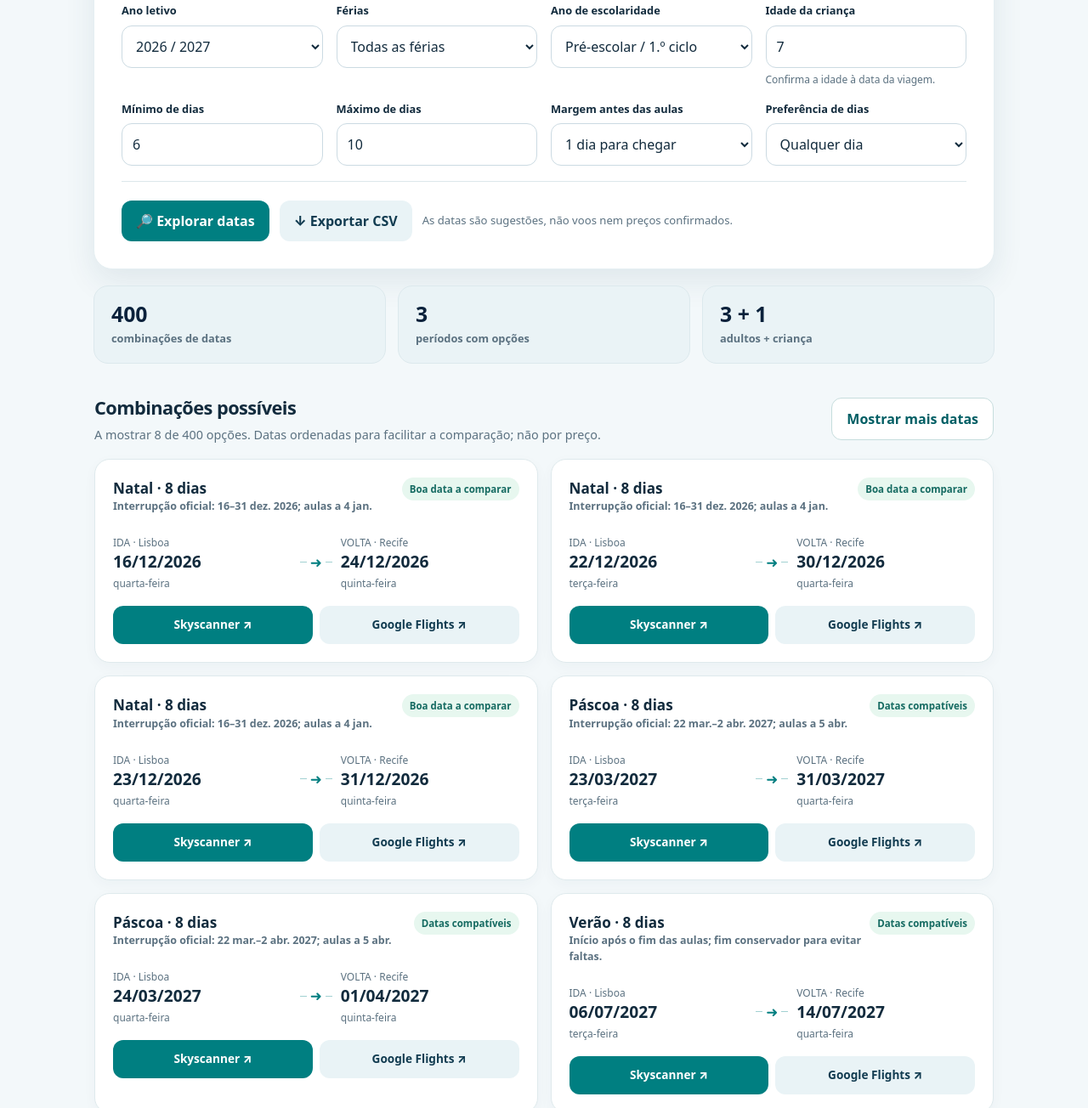
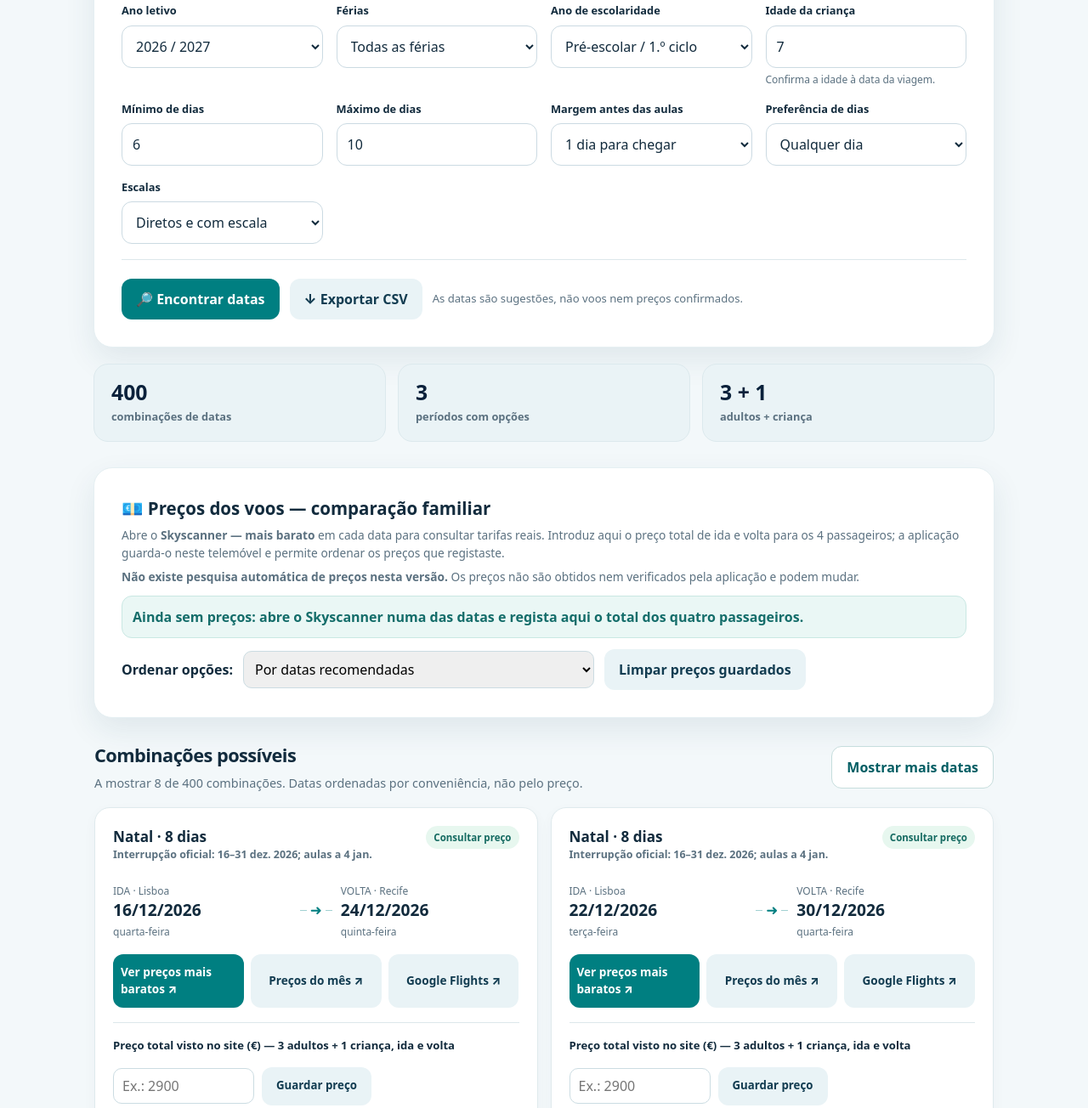
Before and after one commit to Fdorotea1/voos-recife-ferias, a plain HTML site: page index.html in a window 1280 px wide. Shown: the part 556-1860 px from the top of the page at 85% size. Drawn offline with Linux system fonts and the light colour scheme.

Commit message:
Adicionar pesquisa Skyscanner ordenada por preço e comparador de preços registados

```diff
--- a/index.html
+++ b/index.html
@@ -39,7 +39,7 @@ h1{font-size:clamp(2rem,5vw,3.8rem);line-height:1.12;max-width:760px;margin:12px
 .notice{display:flex;gap:11px;align-items:flex-start;background:#fff8ed;border-left:4px solid #dc9a42;border-radius:10px;padding:14px 17px;color:#6c4c1e;font-size:.88rem;margin:22px 0}.notice b{color:#493412}
 .empty{padding:28px 20px;background:white;text-align:center;border:1px dashed #bfd0d8;border-radius:17px}.empty h3{margin:0 0 6px}.empty p{color:var(--muted);margin:0}
 .footer{border-top:1px solid var(--line);margin-top:35px;padding:23px 2px;color:var(--muted);font-size:.8rem}.footer a{text-decoration:underline}.footer p{margin:8px 0}
-.sr{position:absolute!important;width:1px;height:1px;padding:0;margin:-1px;overflow:hidden;clip:rect(0,0,0,0);white-space:nowrap;border:0}
+.price-actions{display:flex;gap:9px;align-items:center;flex-wrap:wrap;margin-top:15px}.price-actions input{max-width:200px;min-width:120px;border:1px solid #cbdce2;border-radius:10px;min-height:42px;padding:8px 10px}.price-actions button{font-size:.83rem}.price-register{border-top:1px solid #dce7eb;margin-top:17px;padding-top:13px}.price-register label{font-size:.82rem;font-weight:800}.price-register small{display:block;color:var(--muted);font-size:.74rem;margin-top:8px}.price-note{background:#eaf7f5;border:1px solid #c9e8e3;color:#146d6a;border-radius:12px;padding:12px;margin:12px 0;font-weight:800}.compare-section{margin-bottom:22px}.compare-section h2{margin:0;font-size:1.28rem}.compare-section p{color:var(--muted);font-size:.86rem;margin:7px 0}.compare-actions{display:flex;gap:12px;align-items:center;flex-wrap:wrap;margin-top:13px}.compare-actions select{border:1px solid #cbdce2;border-radius:10px;padding:9px;max-width:100%}.sr{position:absolute!important;width:1px;height:1px;padding:0;margin:-1px;overflow:hidden;clip:rect(0,0,0,0);white-space:nowrap;border:0}
 @media(max-width:850px){.form-grid{grid-template-columns:repeat(2,minmax(0,1fr))}.header{padding-bottom:70px}.hero{margin-top:38px}.badge{font-size:.7rem}.wrap{margin-top:-38px}}
 @media(max-width:600px){.header{padding:17px 17px 68px}.hero{margin-top:32px}.hero p{font-size:.91rem}.nav{align-items:flex-start}.brand{font-size:.82rem}.badge{max-width:115px;line-height:1.3}.wrap{padding:0 12px}.panel{border-radius:17px;padding:18px}.section-head{display:block}.pill{display:inline-block;margin-top:10px}.form-grid{gap:13px}.field label{font-size:.75rem}.field select,.field input{font-size:.92rem;padding:10px 8px}.stats{grid-template-columns:repeat(3,1fr);gap:6px}.stat{padding:12px 8px}.stat b{font-size:1.15rem}.stat span{font-size:.69rem}.cards{grid-template-columns:1fr}.card{padding:18px}.results h2{font-size:1.2rem}.route{font-size:.8rem}}
 @media(prefers-reduced-motion:reduce){*{scroll-behavior:auto!important;transition:none!important}}
@@ -47,7 +47,7 @@ h1{font-size:clamp(2rem,5vw,3.8rem);line-height:1.12;max-width:760px;margin:12px
 </head>
 <body>
 <header class="header">
-  <div class="nav"><div class="brand"><i aria-hidden="true">✈</i><span>VOOS · FÉRIAS ESCOLARES</span></div><span class="badge">100% sem preços fictícios</span></div>
+  <div class="nav"><div class="brand"><i aria-hidden="true">✈</i><span>VOOS · FÉRIAS ESCOLARES</span></div><span class="badge">Comparação de preços</span></div>
   <div class="hero"><div class="eyebrow">Planeador familiar de viagens</div><h1>De Lisboa para <em>Recife</em>, sem faltar às aulas.</h1><p>Descobre combinações de datas durante as férias escolares em Portugal continental. Depois, compara as tarifas reais nas plataformas de voos.</p><div class="route"><span>LIS</span><span aria-hidden="true">⇄</span><span>REC</span><small>· ida e volta</small></div></div>
 </header>
 <main class="wrap">
@@ -63,13 +63,21 @@ h1{font-size:clamp(2rem,5vw,3.8rem);line-height:1.12;max-width:760px;margin:12px
    <div class="field"><label for="maxDays">Máximo de dias</label><input id="maxDays" type="number" min="3" max="10" value="10" inputmode="numeric"></div>
    <div class="field"><label for="buffer">Margem antes das aulas</label><select id="buffer"><option value="1">1 dia para chegar</option><option value="2">2 dias de segurança</option><option value="3">3 dias de segurança</option></select></div>
    <div class="field"><label for="daypref">Preferência de dias</label><select id="daypref"><option value="all">Qualquer dia</option><option value="midweek">Ida e volta em dias úteis</option><option value="weekend">Partida ao fim de semana</option></select></div>
+   <div class="field"><label for="direct">Escalas</label><select id="direct"><option value="all">Diretos e com escala</option><option value="true">Apenas voos diretos</option></select></div>
   </div>
-  <div class="action-bar"><button type="submit" class="btn">🔎 Explorar datas</button><button type="button" id="export" class="btn secondary">↓ Exportar CSV</button><span class="hint">As datas são sugestões, não voos nem preços confirmados.</span></div>
+  <div class="action-bar"><button type="submit" class="btn">🔎 Encontrar datas</button><button type="button" id="export" class="btn secondary">↓ Exportar CSV</button><span class="hint">As datas são sugestões, não voos nem preços confirmados.</span></div>
   </form>
  </section>
  <div id="stats" class="stats" aria-live="polite"></div>
+ <section class="panel compare-section" aria-labelledby="prices-title">
+  <h2 id="prices-title">💶 Preços dos voos — comparação familiar</h2>
+  <p>Abre o <b>Skyscanner — mais barato</b> em cada data para consultar tarifas reais. Introduz aqui o preço total de ida e volta para os 4 passageiros; a aplicação guarda-o neste telemóvel e permite ordenar os preços que registaste.</p>
+  <p><b>Não existe pesquisa automática de preços nesta versão.</b> Os preços não são obtidos nem verificados pela aplicação e podem mudar.</p>
+  <div id="price-summary" class="price-note" aria-live="polite">Ainda não há preços registados.</div>
+  <div class="compare-actions"><label for="sortResults"><b>Ordenar opções:</b></label><select id="sortResults"><option value="dates">Por datas recomendadas</option><option value="price">Pelos preços introduzidos (mais baratos primeiro)</option></select><button type="button" id="clearPrices" class="btn secondary">Limpar preços guardados</button></div>
+ </section>
  <section class="results" aria-labelledby="results-title"><div class="results-top"><div><h2 id="results-title">Combinações possíveis</h2><p class="sub" id="result-message"></p></div><button type="button" id="more" class="btn outline" hidden>Mostrar mais datas</button></div><div id="cards" class="cards"></div></section>
- <div class="notice"><span aria-hidden="true">ℹ️</span><div><b>Importante:</b> o voo de regresso Recife → Lisboa chega muitas vezes no dia seguinte. A aplicação reserva pelo menos um dia para essa chegada, mas é indispensável confirmar o horário final, as escalas, a bagagem e o calendário concreto da escola antes de comprar. As plataformas externas podem exigir que confirmes os passageiros e o filtro de voos diretos.</div></div>
+ <div class="notice"><span aria-hidden="true">ℹ️</span><div><b>Importante:</b> o voo de regresso Recife → Lisboa chega muitas vezes no dia seguinte. A aplicação reserva pelo menos um dia para essa chegada, mas é indispensável confirmar o horário final, as escalas, a bagagem e o calendário concreto da escola antes de comprar. As plataformas externas podem exigir que confirmes os passageiros e os filtros. O preço introduzido é uma anotação tua, não uma cotação automática.</div></div>
  <footer class="footer"><p><b>Fonte escolar:</b> <a href="https://diariodarepublica.pt/dr/detalhe/despacho/8368-2024-873447631" target="_blank" rel="noopener">Despacho n.º 8368/2024, Diário da República</a>, com as alterações posteriores. Escolas com organização semestral ou ajustamentos locais podem ter datas diferentes.</p><p>Férias de verão de 2028: por prudência, a pesquisa termina em agosto, porque o calendário de início de 2028/2029 ainda não está incluído nesta aplicação. Não apresentamos preços simulados nem garantimos disponibilidade.</p></footer>
 </main>
 <script>
@@ -100,25 +108,63 @@ function fmt(x){return new Intl.DateTimeFormat('pt-PT',{day:'2-digit',month:'sho
 function wd(x){return new Intl.DateTimeFormat('pt-PT',{weekday:'long'}).format(x)}
 function weekday(x){var w=x.getDay();return w>=1 && w<=5}
 function value(id){return $(id).value}
-function querySkyscanner(r){var s=function(x){return iso(x).slice(2).replace(/-/g,'')};var url='https://www.skyscanner.pt/transporte/voos/lis/rec/'+s(r.out)+'/'+s(r.back)+'/?adultsv2=3&childrenv2='+encodeURIComponent(value('age'))+'&cabinclass=economy&rtn=1';return url}
+function querySkyscanner(r){
+ var q=new URLSearchParams({origin:'LIS',destination:'REC',outboundDate:iso(r.out),inboundDate:iso(r.back),adultsv2:'3',childrenv2:value('age'),cabinclass:'economy',sortby:'cheapest',currency:'EUR',market:'PT',locale:'pt-PT'});
+ if(value('direct')==='true')q.set('preferDirects','true');
+ return 'https://www.skyscanner.net/g/referrals/v1/flights/day-view/?'+q.toString();
+}
+function querySkyscannerMonth(r){
+ var q=new URLSearchParams({origin:'LIS',destination:'REC',oym:iso(r.out).slice(0,7),iym:iso(r.back).slice(0,7),selectedoday:String(r.out.getDate()),selectediday:String(r.back.getDate()),adultsv2:'3',childrenv2:value('age'),rtn:'1',currency:'EUR',market:'PT',locale:'pt-PT'});
+ if(value('direct')==='true')q.set('preferDirects','true');
+ return 'https://www.skyscanner.net/g/referrals/v1/flights/calendar-month-view/?'+q.toString();
+}
 function queryGoogle(r){var text='Voos ida e volta LIS REC partida '+iso(r.out)+' regresso '+iso(r.back)+' para 3 adultos e 1 criança com '+value('age')+' anos';return 'https://www.google.com/travel/flights?hl=pt-PT&q='+encodeURIComponent(text)}
 function getPeriods(){var year=value('year'), grade=value('grade'), months=YEAR[year].map(function(x){return Object.assign({},x)});var summer=SUMMER[year];months.push({id:'verao',name:'Verão',start:summer[grade],end:summer.end,official:'Início após o fim das aulas; fim conservador para evitar faltas.'});return months.filter(function(x){return value('holiday')==='all'||x.id===value('holiday')})}
 function check(){var min=Number(value('minDays')),max=Number(value('maxDays')),age=Number(value('age'));if(!Number.isInteger(min)||!Number.isInteger(max)||min<3||max>10||max<min){alert('Seleciona uma duração válida entre 3 e 10 dias (máximo ≥ mínimo).');return false}if(!Number.isInteger(age)||age<2||age>17){alert('A idade da criança deve estar entre 2 e 17 anos.');return false}return true}
 function makeRows(){rows=[];var daysMin=Number(value('minDays')),daysMax=Number(value('maxDays')),buffer=Number(value('buffer')),choice=value('daypref');var today=d(iso(new Date()));getPeriods().forEach(function(p){var from=d(p.start),to=d(p.end);for(var depart=new Date(from.getTime());depart<=to;depart=add(depart,1)){if(depart<today)continue;for(var nights=daysMin;nights<=daysMax;nights++){var back=add(depart,nights);if(add(back,buffer)>to)continue;if(choice==='midweek'&&(!weekday(depart)||!weekday(back)))continue;if(choice==='weekend'&&![0,6].includes(depart.getDay()))continue;var mid=(weekday(depart)&&weekday(back))?0:1;rows.push({out:depart,back:back,days:nights,period:p,score:mid*50+Math.abs(nights-8)*2+((depart.getDay()===2||depart.getDay()===3)?0:1)})}}});rows.sort(function(a,b){return a.score-b.score||a.out-b.out||a.days-b.days})}
-function card(r,i){var best=i<3;var el=document.createElement('article');el.className='card';
- el.innerHTML='<div class="card-top"><div><strong>'+r.period.name+' · '+r.days+' dias</strong><div class="meta">'+r.period.official+'</div></div><span class="chip">'+(best?'Boa data a comparar':'Datas compatíveis')+'</span></div>'+
+function priceKey(r){return iso(r.out)+'_'+iso(r.back)+'_'+value('age')+'_'+value('direct')}
+var prices={};try{prices=JSON.parse(localStorage.getItem('lrx_prices_v1')||'{}')||{}}catch(e){prices={}}
+function getPrice(r){var p=prices[priceKey(r)];return p&&Number.isFinite(Number(p.amount))&&Number(p.amount)>0?Number(p.amount):null}
+function money(n){return new Intl.NumberFormat('pt-PT',{style:'currency',currency:'EUR',maximumFractionDigits:2}).format(n)}
+function card(r,i){
+ var amount=getPrice(r),key=priceKey(r),el=document.createElement('article');el.className='card';
+ el.innerHTML='<div class="card-top"><div><strong>'+r.period.name+' · '+r.days+' dias</strong><div class="meta">'+r.period.official+'</div></div><span class="chip">'+(amount!==null?'Preço anotado: '+money(amount):'Consultar preço')+'</span></div>'+
  '<div class="timeline"><div class="point"><small>IDA · Lisboa</small><b>'+fmt(r.out)+'</b><small>'+wd(r.out)+'</small></div><div class="arrow" aria-hidden="true">➜</div><div class="point"><small>VOLTA · Recife</small><b>'+fmt(r.back)+'</b><small>'+wd(r.back)+'</small></div></div>'+
- '<div class="card-buttons"><a class="btn" href="'+querySkyscanner(r)+'" target="_blank" rel="noopener noreferrer">Skyscanner ↗</a><a class="btn secondary" href="'+queryGoogle(r)+'" target="_blank" rel="noopener noreferrer">Google Flights ↗</a></div>';
- return el}
-function render(){var cards=$('cards');cards.replaceChildren();var list=rows.slice(0,visible);list.forEach(function(r,i){cards.appendChild(card(r,i))});$('more').hidden=rows.length<=visible;var holidays=Array.from(new Set(rows.map(function(r){return r.period.name}))).length;$('stats').innerHTML='<div class="stat"><b>'+rows.length+'</b><span>combinações de datas</span></div><div class="stat"><b>'+holidays+'</b><span>períodos com opções</span></div><div class="stat"><b>3 + 1</b><span>adultos + criança</span></div>';
- $('result-message').textContent=rows.length?'A mostrar '+list.length+' de '+rows.length+' opções. Datas ordenadas para facilitar a comparação; não por preço.':'Sem datas compatíveis com estes filtros.';
+ '<div class="card-buttons"><a class="btn" href="'+querySkyscanner(r)+'" target="_blank" rel="noopener noreferrer">Ver preços mais baratos ↗</a><a class="btn secondary" href="'+querySkyscannerMonth(r)+'" target="_blank" rel="noopener noreferrer">Preços do mês ↗</a><a class="btn secondary" href="'+queryGoogle(r)+'" target="_blank" rel="noopener noreferrer">Google Flights ↗</a></div>'+
+ '<div class="price-register"><label for="price-'+key+'">Preço total visto no site (€) — 3 adultos + 1 criança, ida e volta</label><div class="price-actions"><input id="price-'+key+'" type="number" min="1" max="100000" step="0.01" inputmode="decimal" placeholder="Ex.: 2900" value="'+(amount===null?'':amount)+'" aria-label="Preço familiar total em euros"><button type="button" class="btn secondary" data-save="'+key+'">Guardar preço</button></div><small>Valor guardado apenas neste dispositivo, sem verificação automática. Confirma sempre a tarifa final.</small></div>';
+ return el;
+}
+function render(){
+ var list=rows.slice();if(value('sortResults')==='price'){list.sort(function(a,b){var pa=getPrice(a),pb=getPrice(b);return (pa===null?Infinity:pa)-(pb===null?Infinity:pb)||a.out-b.out})}
+ var cards=$('cards');cards.replaceChildren();list.slice(0,visible).forEach(function(r,i){cards.appendChild(card(r,i))});
+ $('more').hidden=list.length<=visible;
+ var holidays=Array.from(new Set(rows.map(function(r){return r.period.name}))).length;
+ $('stats').innerHTML='<div class="stat"><b>'+rows.length+'</b><span>combinações de datas</span></div><div class="stat"><b>'+holidays+'</b><span>períodos com opções</span></div><div class="stat"><b>3 + 1</b><span>adultos + criança</span></div>';
+ var entered=rows.map(function(r){return {r:r,p:getPrice(r)}}).filter(function(x){return x.p!==null}).sort(function(a,b){return a.p-b.p});
+ $('price-summary').textContent=entered.length?'Melhor preço inserido: '+money(entered[0].p)+' para ida '+fmt(entered[0].r.out)+' e volta '+fmt(entered[0].r.back)+' · '+entered.length+' combinações com preço registado.':'Ainda sem preços: abre o Skyscanner numa das datas e regista aqui o total dos quatro passageiros.';
+ $('result-message').textContent=rows.length?'A mostrar '+Math.min(visible,list.length)+' de '+rows.length+' combinações. '+(value('sortResults')==='price'?'Preços anotados primeiro; opções sem preço no fim.':'Datas ordenadas por conveniência, não pelo preço.'):'Sem datas compatíveis com estes filtros.';
  if(!rows.length){var box=document.createElement('div');box.className='empty';box.innerHTML='<h3>Nenhuma combinação encontrada</h3><p>Experimenta outra pausa escolar, diminui o mínimo de dias ou reduz a margem de regresso. O Carnaval é curto para uma viagem intercontinental.</p>';cards.appendChild(box)}
 }
-function save(){try{var o={};['year','holiday','grade','age','minDays','maxDays','buffer','daypref'].forEach(function(k){o[k]=value(k)});localStorage.setItem('lrx_filters',JSON.stringify(o))}catch(e){}}
+function save(){try{var o={};['year','holiday','grade','age','minDays','maxDays','buffer','daypref','direct'].forEach(function(k){o[k]=value(k)});localStorage.setItem('lrx_filters',JSON.stringify(o))}catch(e){}}
 function restore(){try{var o=JSON.parse(localStorage.getItem('lrx_filters')||'{}');Object.keys(o).forEach(function(k){var e=$(k);if(e && Array.from(e.options||[]).some(function(opt){return opt.value===String(o[k])}) || e && e.tagName==='INPUT'){e.value=o[k]}})}catch(e){}}
 function search(){if(!check())return;visible=8;makeRows();render();save()}
-function csv(){if(!rows.length){alert('Não há datas para exportar.');return}var lines=[['Férias','Partida LIS','Volta REC','Dias','Chegada a Lisboa estimada','Observações'].join(';')];rows.forEach(function(r){lines.push([r.period.name,iso(r.out),iso(r.back),r.days,iso(add(r.back,1)),'"Confirmar horários e preços nos sites externos"'].join(';'))});var blob=new Blob(['\ufeff'+lines.join('\r\n')],{type:'text/csv;charset=utf-8'}),url=URL.createObjectURL(blob),a=document.createElement('a');a.href=url;a.download='datas-lisboa-recife.csv';document.body.appendChild(a);a.click();a.remove();setTimeout(function(){URL.revokeObjectURL(url)},500)}
+function csv(){
+ if(!rows.length){alert('Não há datas para exportar.');return}
+ var lines=[['Férias','Partida LIS','Volta REC','Dias','Chegada a Lisboa estimada','Preço familiar inserido EUR','Observações'].join(';')];
+ rows.forEach(function(r){lines.push([r.period.name,iso(r.out),iso(r.back),r.days,iso(add(r.back,1)),getPrice(r)===null?'':getPrice(r),'"Preço anotado pelo utilizador; confirmar disponibilidade"'].join(';'))});
+ var blob=new Blob(['\ufeff'+lines.join('\r\n')],{type:'text/csv;charset=utf-8'}),url=URL.createObjectURL(blob),a=document.createElement('a');a.href=url;a.download='comparacao-precos-lisboa-recife.csv';document.body.appendChild(a);a.click();a.remove();setTimeout(function(){URL.revokeObjectURL(url)},500)
+}
 $('form').addEventListener('submit',function(e){e.preventDefault();search()});$('more').addEventListener('click',function(){visible+=8;render()});$('export').addEventListener('click',csv);
+$('sortResults').addEventListener('change',function(){visible=8;render()});
+$('cards').addEventListener('click',function(e){
+ var button=e.target.closest('button[data-save]');if(!button)return;
+ var key=button.getAttribute('data-save'),input=$('price-'+key),amount=Number(input.value);
+ if(!Number.isFinite(amount)||amount<=0||amount>100000){alert('Introduz um preço total válido em euros para os quatro passageiros.');return}
+ prices[key]={amount:Math.round(amount*100)/100,recordedAt:new Date().toISOString()};
+ try{localStorage.setItem('lrx_prices_v1',JSON.stringify(prices))}catch(err){alert('Não foi possível guardar no telemóvel.')}
+ render();
+});
+$('clearPrices').addEventListener('click',function(){if(!confirm('Apagar todos os preços que registaste neste telemóvel?'))return;prices={};try{localStorage.removeItem('lrx_prices_v1')}catch(e){}render()});
 restore();search();
 })();
 </script>
```
